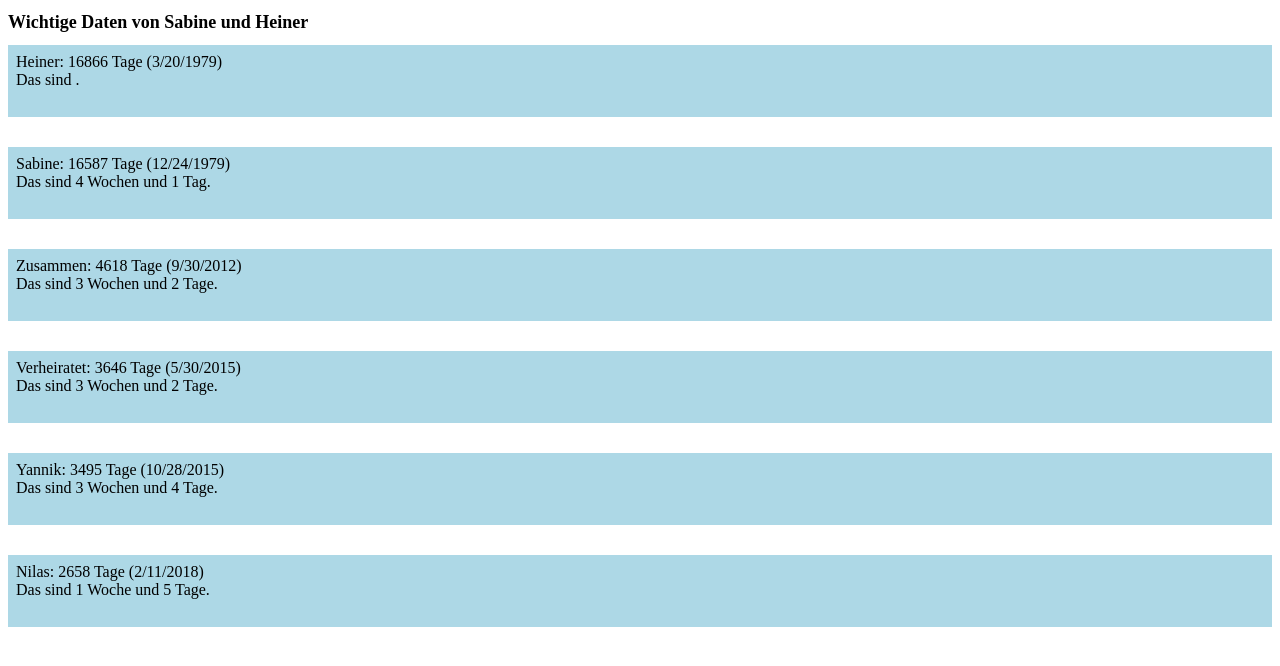
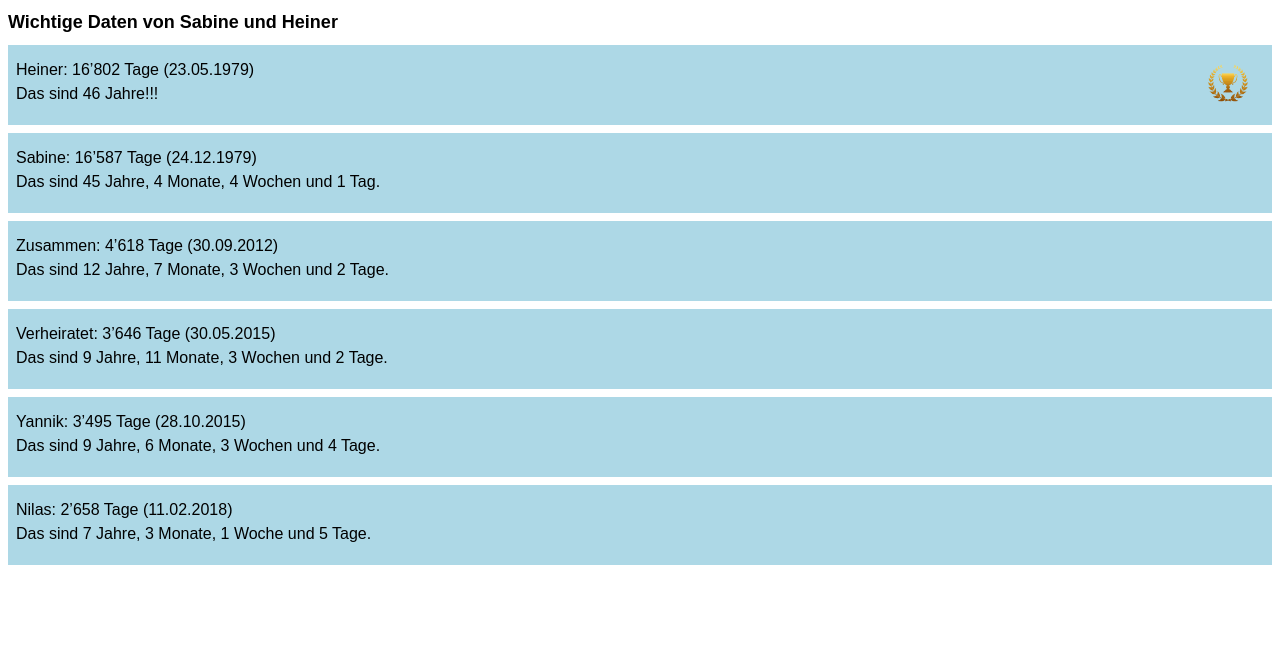
Before and after one commit to heinersuter/important-dates, a plain HTML site: page index.html in a window 1280 px wide. Drawn offline with Linux system fonts and the light colour scheme.

Commit message:
Fixed display and calculation.

```diff
--- a/dateEvent.js
+++ b/dateEvent.js
@@ -73,13 +73,13 @@ class DateEvent {
         let sumYears = 0;
         while (this.#addYear(date, day).valueOf() <= this.currentDate.valueOf()) {
             date = this.#addYear(date, day);
-            this.sumYears++;
+            sumYears++;
         }
 
         let sumMonths = 0;
         while (this.#addMonth(date, day).valueOf() <= this.currentDate.valueOf()) {
             date = this.#addMonth(date, day);
-            this.sumMonths++;
+            sumMonths++;
         }
 
         let days = this.#differenceDays(date, this.currentDate);
--- a/index.css
+++ b/index.css
@@ -1,18 +1,31 @@
+body {
+    font-family: sans-serif;
+}
+
 h1 {
     font-size: large;
 }
 
-img {
+.events {
+    display: flex;
+    flex-direction: column;
+}
+
+.event {
+    position: relative;
+    background-color: lightblue;
+    margin-bottom: 8px;
+    padding: 16px 8px;
+}
+
+.event img {
     width: 40px;
     height: 40px;
     position: absolute;
     right: 24px;
-    top: 8px;
+    top: 18px;
 }
 
-.event {
-    background-color: lightblue;
-    margin-bottom: 30px;
-    padding: 8px;
-    height: 56px;
+.event div {
+    margin-bottom: 6px;
 }
--- a/index.js
+++ b/index.js
@@ -1,4 +1,4 @@
-const heiner = new DateEvent(new Date(1979, 3 - 1, 20));
+const heiner = new DateEvent(new Date(1979, 5 - 1, 23));
 const sabine = new DateEvent(new Date(1979, 12 - 1, 24));
 const together = new DateEvent(new Date(2012, 9 - 1, 30));
 const married = new DateEvent(new Date(2015, 5 - 1, 30));
@@ -10,7 +10,11 @@ const nilas = new DateEvent(new Date(2018, 2 - 1, 11));
 function setValues(name, event) {
     const days = event.getTotalDays();
     document.getElementById(name + "Days").textContent = this.printDays(days);
-    document.getElementById(name + "Date").textContent = event.getDate().toLocaleDateString();
+    document.getElementById(name + "Date").textContent = event.getDate().toLocaleDateString('de-CH', {
+        year: 'numeric',
+        month: '2-digit',
+        day: '2-digit'
+    });
 
     const years = event.getWholeYears();
     if (years != null) {
@@ -84,5 +88,5 @@ function printDays(days) {
     if (!days) {
         return "";
     }
-    return days.toString() + (days === 1 ? " Tag" : " Tage");
+    return days.toLocaleString('de-CH') + (days === 1 ? " Tag" : " Tage");
 }
```
Also changed, not shown: index.html (+1 -2 lines).
